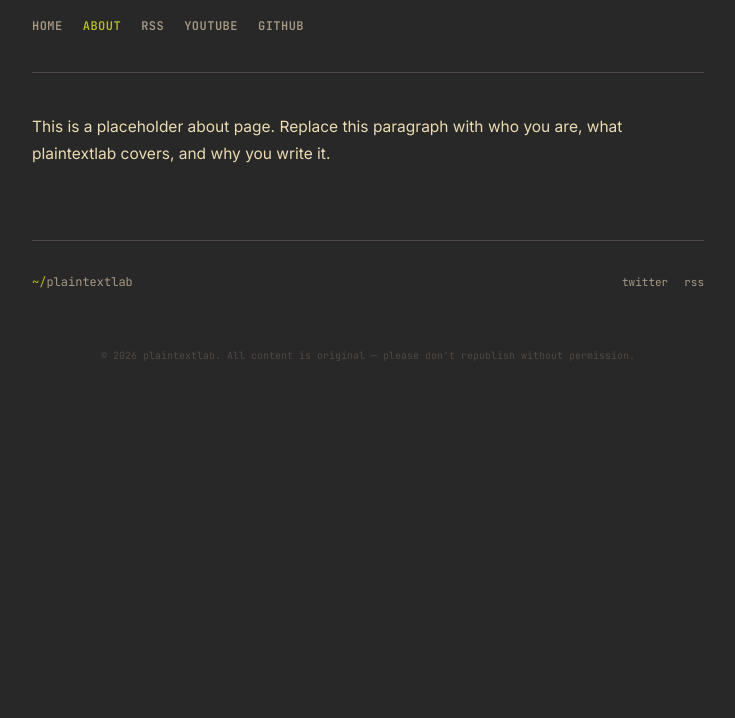
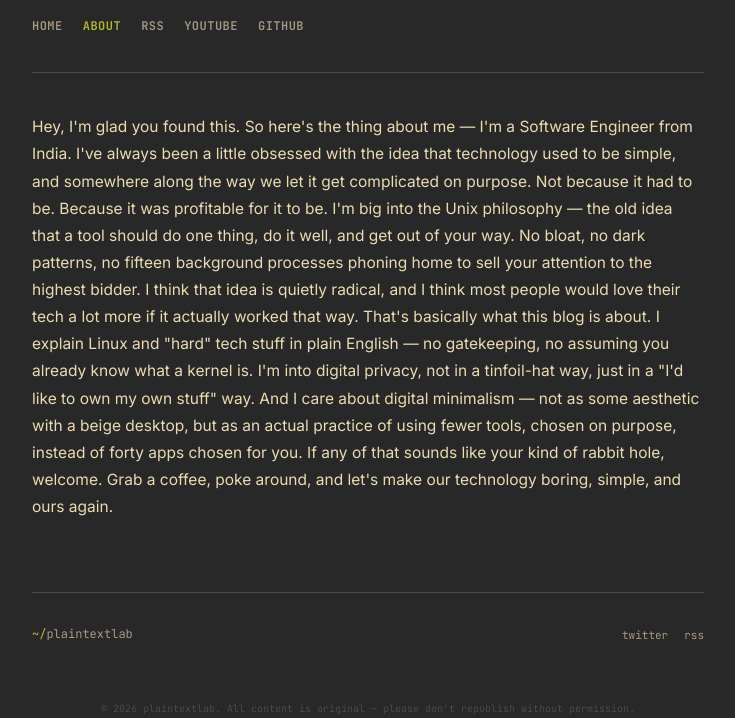
Before and after one commit to plaintextlab/plaintextlab.org, a website: page about.html in a window 1280 px wide. Shown: the part 104-822 px from the top of the page, without its empty margins (272-1007 px from the left). Before the commit the page ends 800 px from the top, so only its background shows below. Drawn offline with Linux system fonts and the light colour scheme.

Commit message:
Sync 2026-08-12 23:35: about.html,index.html

```diff
--- a/about.html
+++ b/about.html
@@ -26,15 +26,21 @@
         <a href="about.html" class="active">about</a>
         <a href="rss.xml">rss</a>
         <a href="https://www.youtube.com/@plaintextlab" target="_blank" rel="noopener">youtube</a>
-        <a href="#" target="_blank" rel="noopener">github</a> <!-- TODO: replace # with your actual GitHub URL -->
+        <a href="https://github.com/plaintextlab/" target="_blank" rel="noopener">github</a>
       </nav>
     </header>
 
     <div style="font-size: 15.5px; line-height: 1.75; color: var(--text);">
       <p style="margin-bottom: 24px;">
-        <!-- TODO: replace with your real bio -->
-        This is a placeholder about page. Replace this paragraph with
-        who you are, what plaintextlab covers, and why you write it.
+        Hey, I'm glad you found this.
+
+So here's the thing about me — I'm a Software Engineer from India. I've always been a little obsessed with the idea that technology used to be simple, and somewhere along the way we let it get complicated on purpose. Not because it had to be. Because it was profitable for it to be.
+
+I'm big into the Unix philosophy — the old idea that a tool should do one thing, do it well, and get out of your way. No bloat, no dark patterns, no fifteen background processes phoning home to sell your attention to the highest bidder. I think that idea is quietly radical, and I think most people would love their tech a lot more if it actually worked that way.
+
+That's basically what this blog is about. I explain Linux and "hard" tech stuff in plain English — no gatekeeping, no assuming you already know what a kernel is. I'm into digital privacy, not in a tinfoil-hat way, just in a "I'd like to own my own stuff" way. And I care about digital minimalism — not as some aesthetic with a beige desktop, but as an actual practice of using fewer tools, chosen on purpose, instead of forty apps chosen for you.
+
+If any of that sounds like your kind of rabbit hole, welcome. Grab a coffee, poke around, and let's make our technology boring, simple, and ours again.
       </p>
     </div>
 
```
Also changed, not shown: index.html (+1 -1 lines).
